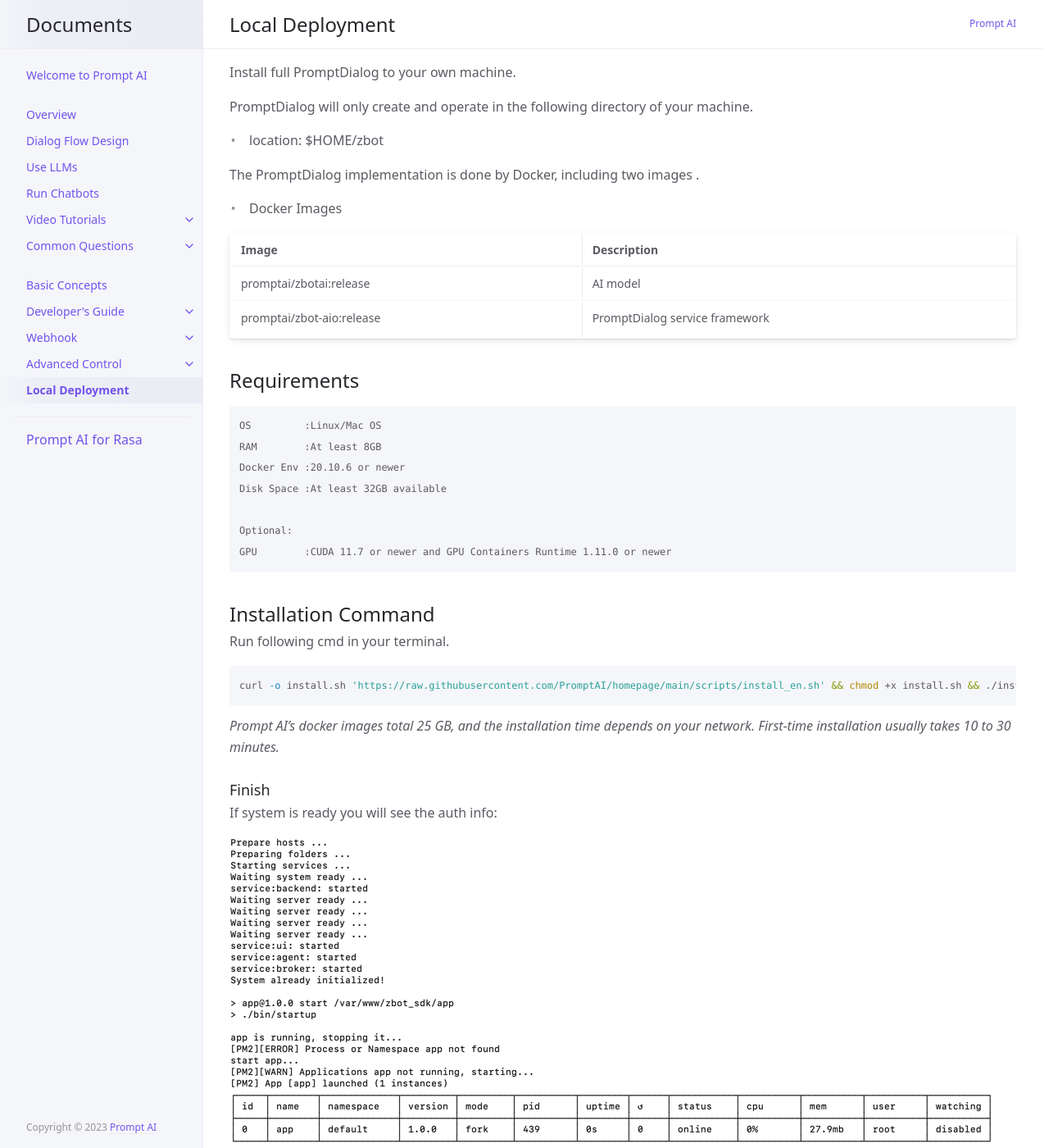
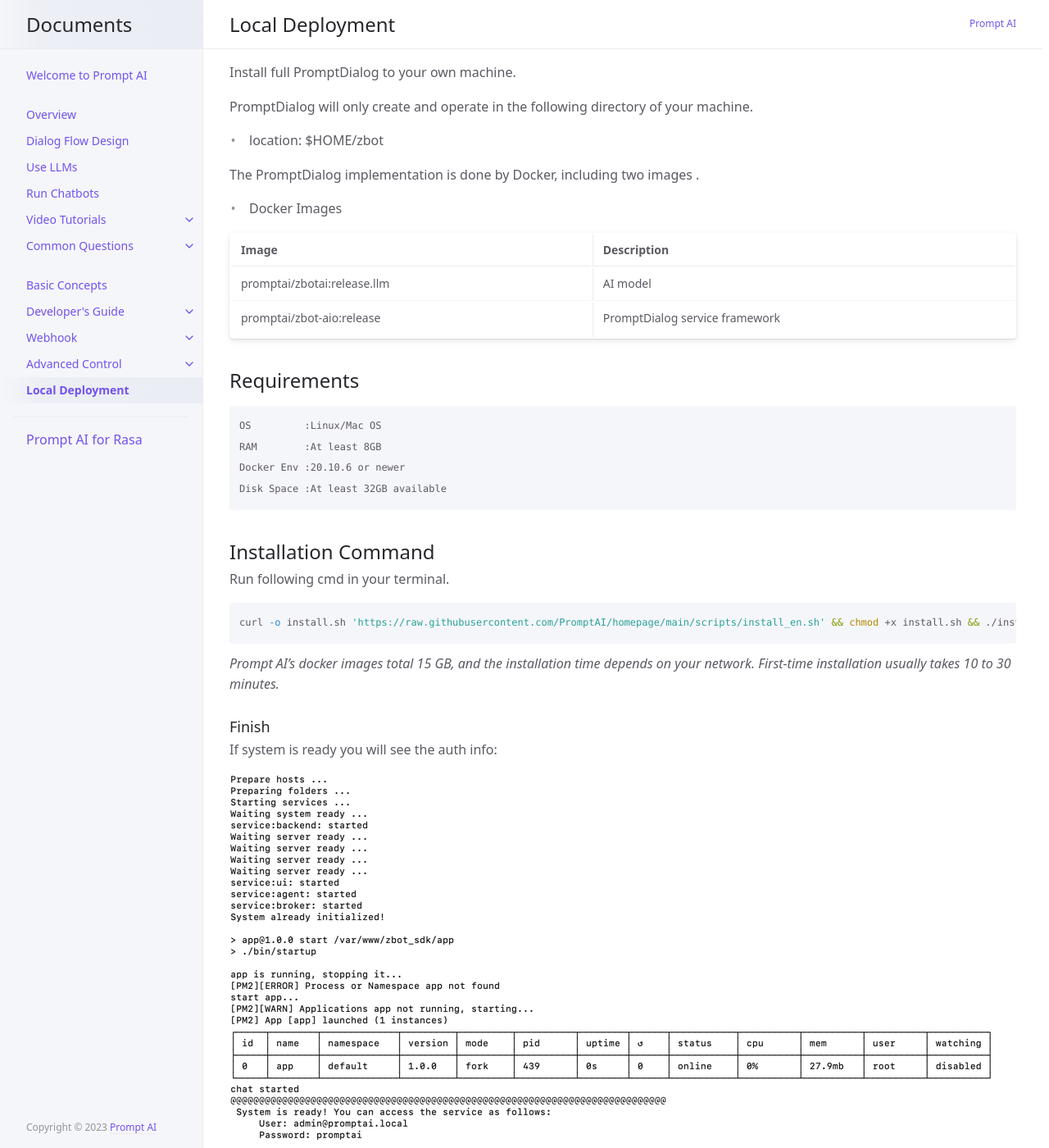
Before and after one commit to ws-cd/ws-cd.github.io, a Jekyll site: the page built from docs/local_deployment.md, in a window 1280 px wide and 1400 px high. Shown: the whole window at 82% size. Built offline with Jekyll 4.4.1, drawn with Linux system fonts in a browser that asks for light colours.

Commit message:
1、clear local deployment

````diff
--- a/docs/local_deployment.md
+++ b/docs/local_deployment.md
@@ -15,7 +15,7 @@ The PromptDialog implementation is done by Docker, including two images .
 
 |  Image |         Description         |
 |:------|:-----------------------------|
-| promptai/zbotai:release    |    AI model       |
+| promptai/zbotai:release.llm    |    AI model       |
 | promptai/zbot-aio:release  | PromptDialog  service framework     |
 
 
@@ -25,9 +25,6 @@ OS         :Linux/Mac OS
 RAM        :At least 8GB
 Docker Env :20.10.6 or newer
 Disk Space :At least 32GB available
-
-Optional:
-GPU        :CUDA 11.7 or newer and GPU Containers Runtime 1.11.0 or newer
 ```
 
 ## Installation Command
@@ -35,7 +32,7 @@ Run following cmd in your terminal.
 ```shell
 curl -o install.sh 'https://raw.githubusercontent.com/PromptAI/homepage/main/scripts/install_en.sh' && chmod +x install.sh && ./install.sh
 ```
-*Prompt AI's docker images total 25 GB, and the installation time depends on your network. First-time installation usually takes 10 to 30 minutes.*
+*Prompt AI's docker images total 15 GB, and the installation time depends on your network. First-time installation usually takes 10 to 30 minutes.*
 
 ### Finish
 If system is ready you will see the auth info:
````
